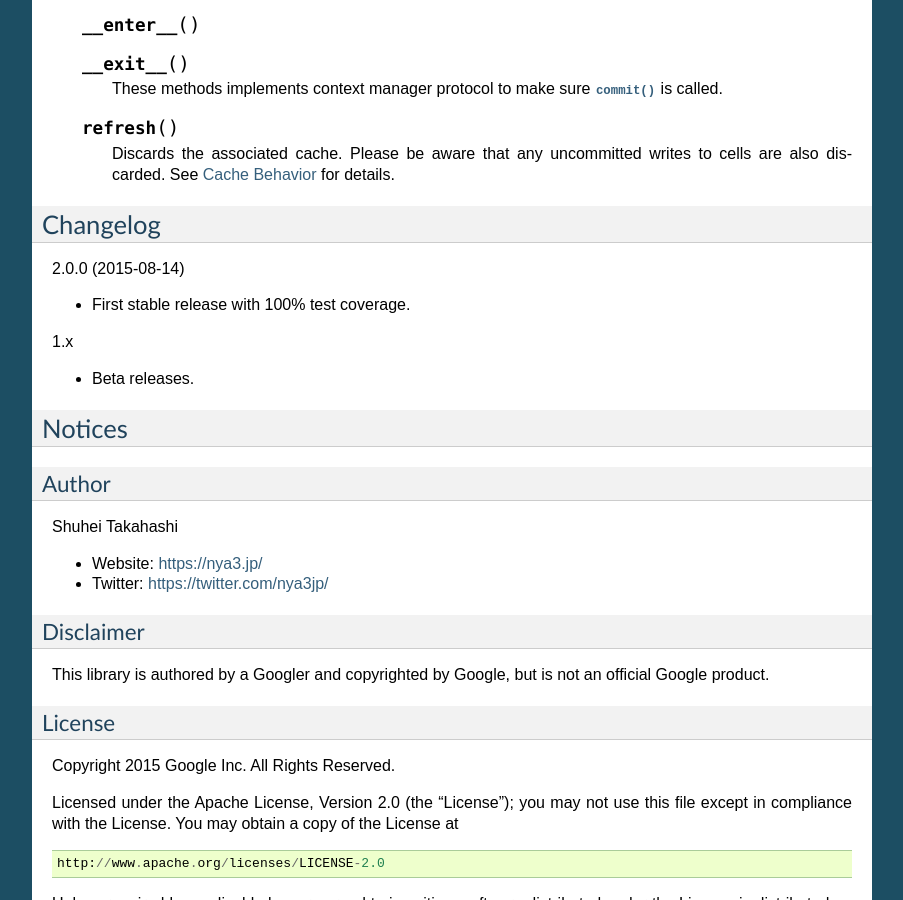
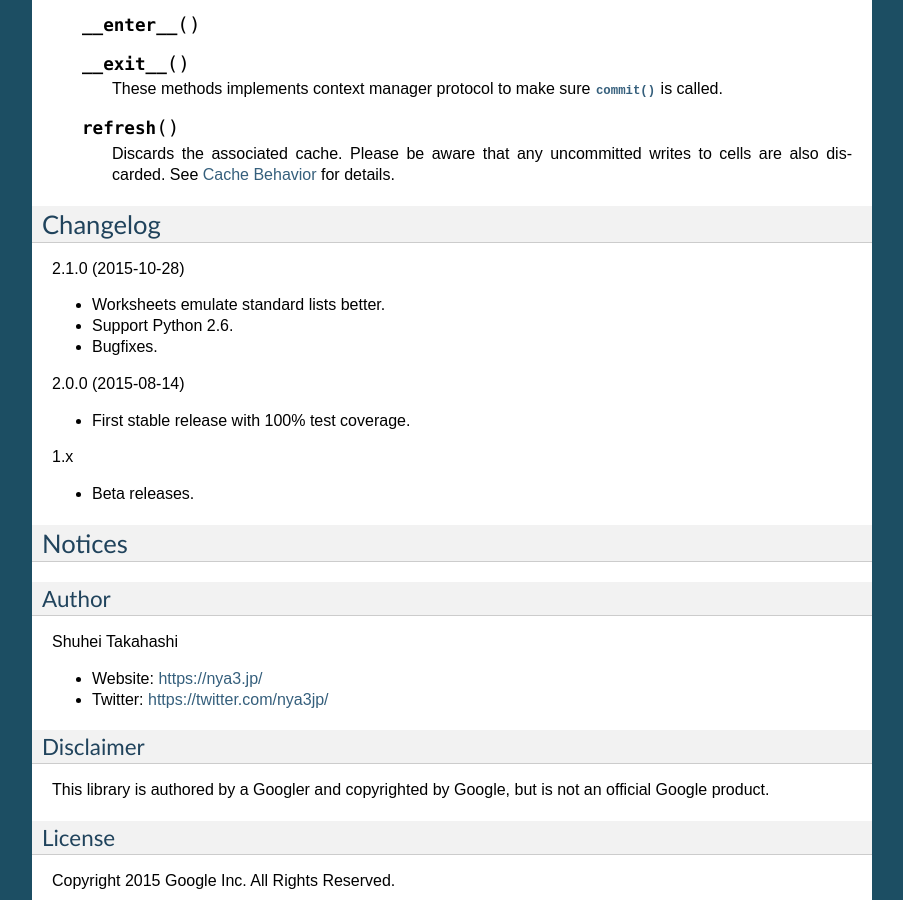
Before and after one commit to google/hyou, a Sphinx documentation site: the page built from docs/index.rst, in a window 1280 px wide and 900 px high, scrolled down 6707 px. Shown: the whole window, without its empty margins (198-1101 px from the left). Built offline with Sphinx 7.4.7, drawn with Linux system fonts in a browser that asks for light colours.

Commit message:
Bump the version to 2.1.0.

```diff
--- a/docs/index.rst
+++ b/docs/index.rst
@@ -401,6 +401,12 @@ API Reference
 Changelog
 ---------
 
+2.1.0 (2015-10-28)
+
+- Worksheets emulate standard lists better.
+- Support Python 2.6.
+- Bugfixes.
+
 2.0.0 (2015-08-14)
 
 - First stable release with 100% test coverage.
--- a/setup.py
+++ b/setup.py
@@ -21,7 +21,7 @@ def read_file(name):
 
 setup(
     name='hyou',
-    version='2.0.0',
+    version='2.1.0',
     author='Shuhei Takahashi',
     author_email='nya@google.com',
     description='Pythonic Interface to access Google Spreadsheet',
```
